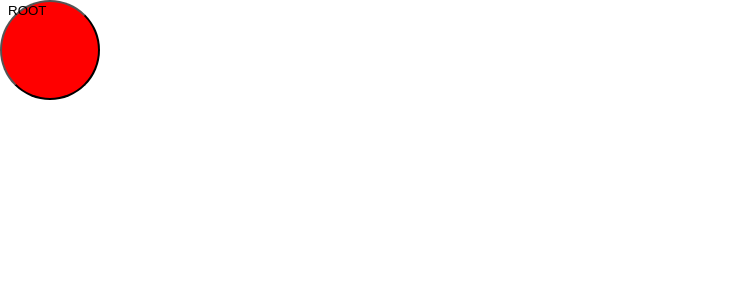
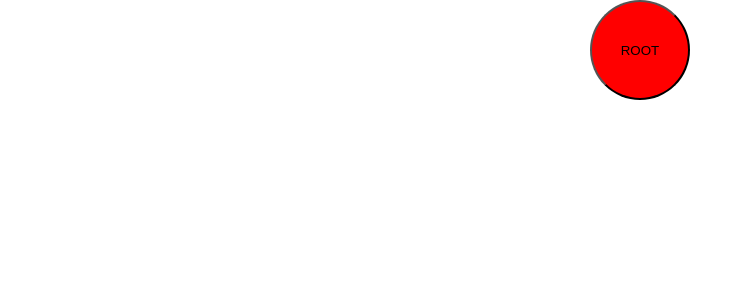
Before and after one commit to zaphodschmidt/hackCUtwitter, a React (Create React App) app: page / in a window 1280 px wide. Shown: the top 300 px of the page, without its empty margins (0-753 px from the left). Built offline with nearby package versions, Linux system fonts and the light colour scheme.

Commit message:
no dupes

```diff
--- a/src/App.css
+++ b/src/App.css
@@ -19,7 +19,7 @@
 }
 
 .circle {
-  display: flex;
+  /* display: flex; */
   width: 100px;
   height: 100px;
   border-radius: 50%;
--- a/src/App.js
+++ b/src/App.js
@@ -3,12 +3,11 @@ import axios from "axios";
 import * as React from "react";
 
 function App() {
-  // const axios = require("axios");
-  const [allCircles, setAllCircle] = React.useState([]);
+  const rootId = "1632076515587538944";
+  const [allCircles, setAllCircles] = React.useState([]);
   const bkey ="AAAAAAAAAAAAAAAAAAAAANGeZwEAAAAApoX9dvz8dwBZ5c3E2CZekQBWu1c%3DelLizFIyqg74Ko5Xi9ytArSqUK6S1SHFBVBRlzJu92mrXJmKnE";
   axios.defaults.headers.common["Authorization"] = `Bearer ${bkey}`;
   //quote_tweets
-  const rootId = "1632126184271249408";
 
   function tweetApiHandler(tweetId) {
     var tweetJson = { tweetObjects: [] };
@@ -50,16 +49,18 @@ function App() {
       const circleDivs = tweetJson.tweetObjects.map((info) => {
         if(info.tweet_type==="retweet"){
           return (
-            <button className="circle">{info.user_name}</button>
+            <button  className="circle" >{info.user_name}</button>
           )
         }
         else{
           return(
-            <button className="circle" onClick={()=> tweetApiHandler(info.tweet_id)}>{info.user_name}</button>
+            <button className="circle" id={info.tweet_id} onClick={()=> {document.getElementById(info.tweet_id).style.pointerEvents = 'none'; tweetApiHandler(info.tweet_id);}}>{info.user_name}</button>
           )
         }
       });
-      setAllCircle([...allCircles, circleDivs]);
+      setAllCircles(prevAllCircles => {
+        return [...prevAllCircles, ...circleDivs];
+      });
     })
     .catch(function (error) {
       console.log(error);
@@ -67,7 +68,7 @@ function App() {
   }
   return (
     <div className="App">
-        <button className="circle" onClick={()=> tweetApiHandler(rootId)}>ROOT</button>
+        <button className="circle"key="root" id = {rootId} onClick={()=> {document.getElementById(rootId).style.pointerEvents = 'none'; tweetApiHandler(rootId);}}>ROOT</button>
         {allCircles}
     </div>
   );
```
